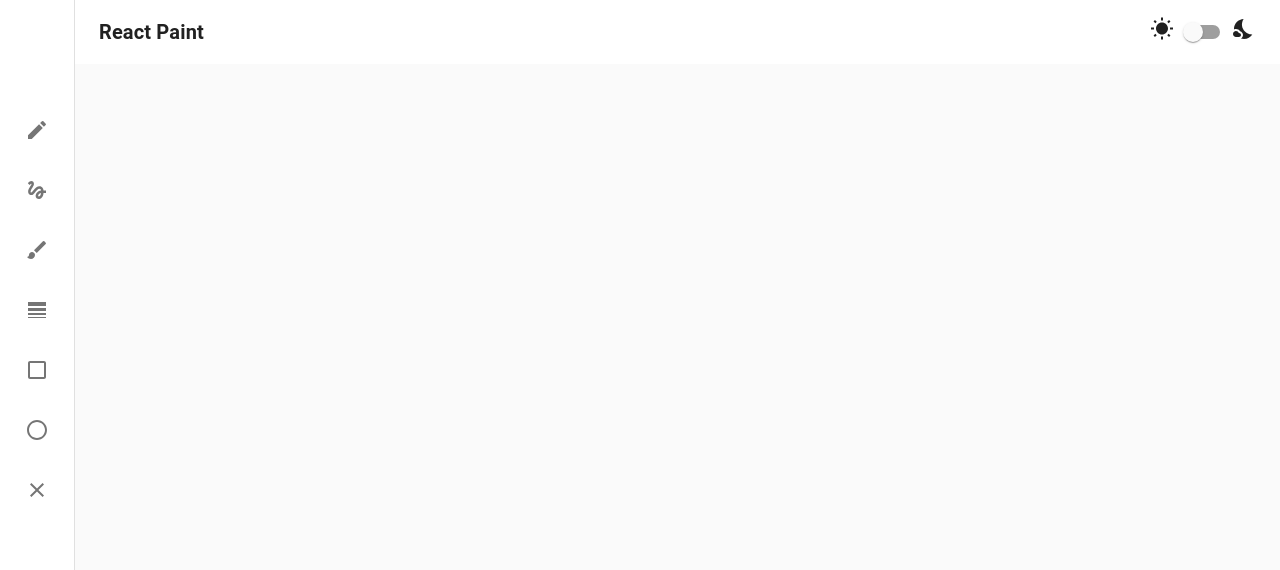
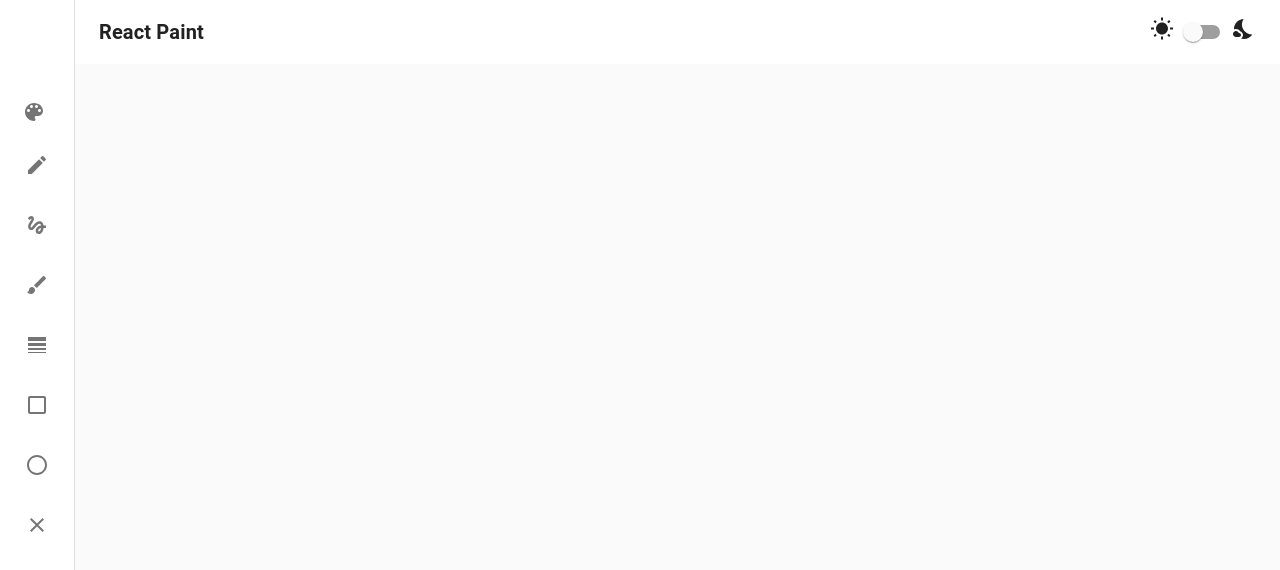
Before and after one commit to tj3407/react-paint, a React (Create React App) app: page / in a window 1280 px wide. Shown: the top 570 px of the page. Built offline with nearby package versions, Linux system fonts and the light colour scheme.

Commit message:
Add color picker

```diff
--- a/src/App.css
+++ b/src/App.css
@@ -44,3 +44,17 @@
   align-items: center;
   justify-content: center;
 }
+
+.color-input {
+  visibility: hidden;
+}
+
+.color-icon {
+  display: inline;
+  cursor: pointer;
+  padding: 12px;
+  font-size: 1.5rem;
+  text-align: center;
+  width: 60px;
+  height: 60px;
+}
--- a/src/App.js
+++ b/src/App.js
@@ -12,6 +12,8 @@ import {
   Drawer,
   IconButton,
   Grid,
+  Input,
+  InputLabel,
 } from "@material-ui/core";
 import {
   orange,
@@ -30,7 +32,9 @@ import {
   WbSunny,
   NightsStay,
   Clear,
+  ColorLens,
 } from "@material-ui/icons";
+import ColorPicker from "./components/ColorPicker/ColorPicker";
 
 const themeObject = {
   palette: {
@@ -52,6 +56,7 @@ const dark = {
 
 function App() {
   const themeConfig = createMuiTheme(themeObject);
+  const [color, setColor] = React.useState("");
   const [theme, setTheme] = React.useState(false);
   const [toggleClear, setToggleClear] = React.useState(false);
   const appliedTheme = createMuiTheme(theme ? dark : light);
@@ -62,6 +67,10 @@ function App() {
 
   const handleClearCanvas = () => {
     setToggleClear(!toggleClear);
+  };
+
+  const handleColorChange = (color) => {
+    setColor(color);
   };
 
   return (
@@ -93,6 +102,7 @@ function App() {
             alignItems="center"
             className="drawer-content"
           >
+            <ColorPicker onColorChange={handleColorChange} />
             <IconButton>
               <Create />
             </IconButton>
@@ -116,7 +126,7 @@ function App() {
             </IconButton>
           </Grid>
         </Drawer>
-        <Paint toggleClear={toggleClear} />
+        <Paint toggleClear={toggleClear} color={color} />
       </div>
     </ThemeProvider>
   );
--- /dev/null
+++ b/src/components/ColorPicker/ColorPicker.js
@@ -0,0 +1,35 @@
+import React from "react";
+import PropTypes from "prop-types";
+import { InputLabel, Input } from "@material-ui/core";
+import { ColorLens } from "@material-ui/icons";
+import { debounce } from "lodash";
+
+ColorPicker.propTypes = {
+  onColorChange: PropTypes.func,
+};
+
+function ColorPicker(props) {
+  const colorHandler = React.useCallback(
+    debounce((color) => props.onColorChange(color), 300),
+    []
+  );
+
+  const handleColorChange = (e) => {
+    colorHandler(e.target.value);
+  };
+
+  return (
+    <InputLabel>
+      <div className="color-icon">
+        <ColorLens />
+      </div>
+      <Input
+        type="color"
+        className="color-input"
+        onChange={handleColorChange}
+      />
+    </InputLabel>
+  );
+}
+
+export default ColorPicker;
--- a/src/components/Paint/Paint.js
+++ b/src/components/Paint/Paint.js
@@ -31,11 +31,14 @@ function Paint(props) {
     draw();
   }, [width, height, props.toggleClear]);
 
+  React.useEffect(() => {
+    ctx.current.strokeStyle = props.color;
+  }, [props.color]);
+
   const draw = () => {
     canvas.current.width = width;
     canvas.current.height = height;
     ctx.current = canvas.current.getContext("2d");
-    ctx.current.strokeStyle = "#BADA55";
     ctx.current.lineJoin = "round";
     ctx.current.lineCap = "round";
     ctx.current.lineWidth = 20;
@@ -49,7 +52,7 @@ function Paint(props) {
 
   const handleMouseMove = (e) => {
     if (isDrawing) {
-      ctx.current.strokeStyle = `hsl(${hue}, 100%, 50%)`;
+      //   ctx.current.strokeStyle = `hsl(${hue}, 100%, 50%)`;
       ctx.current.beginPath();
       ctx.current.moveTo(lastX.current, lastY.current);
       ctx.current.lineTo(e.nativeEvent.offsetX, e.nativeEvent.offsetY);
```
Also changed, not shown: 1 other file (tests, documents, lock files or other folders).
